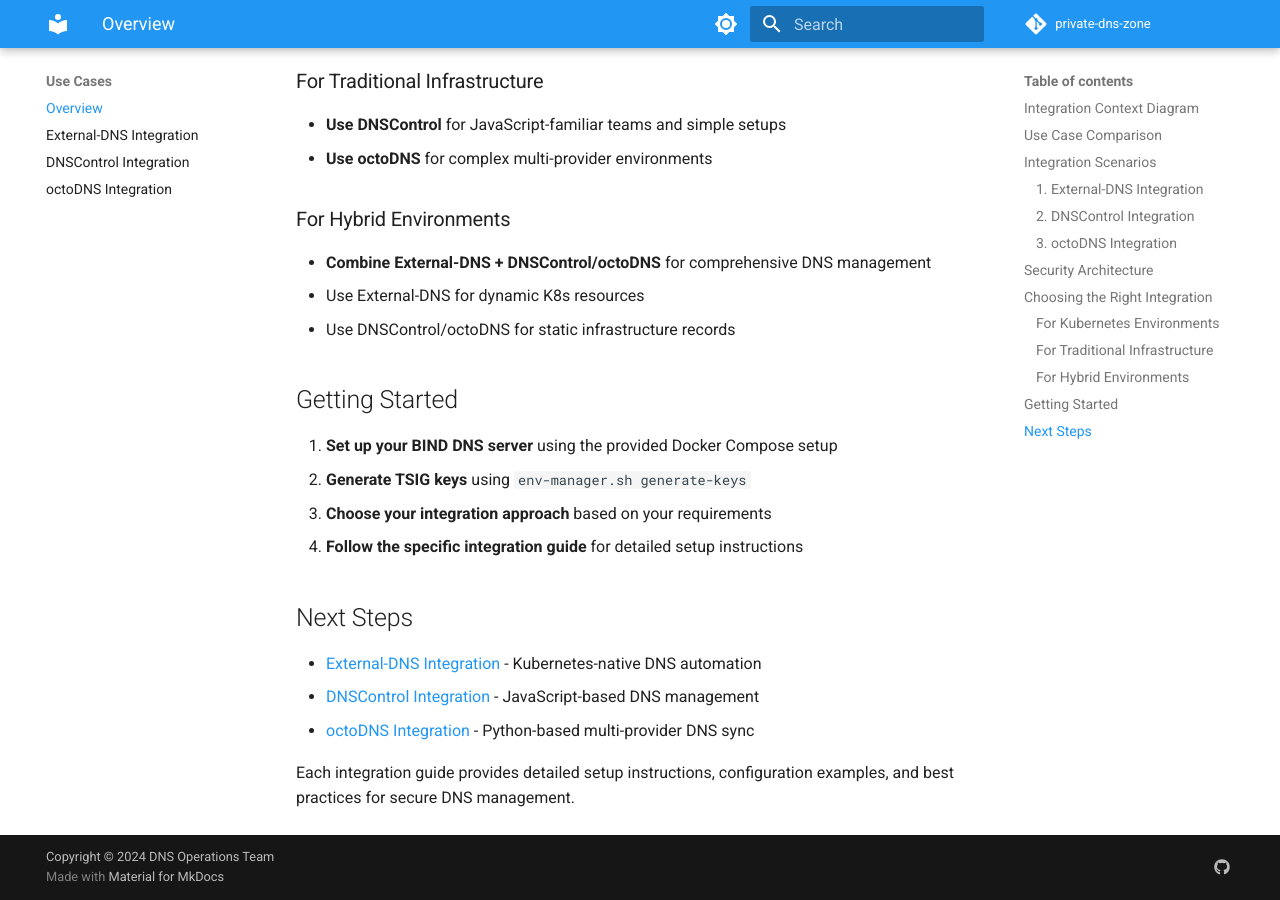
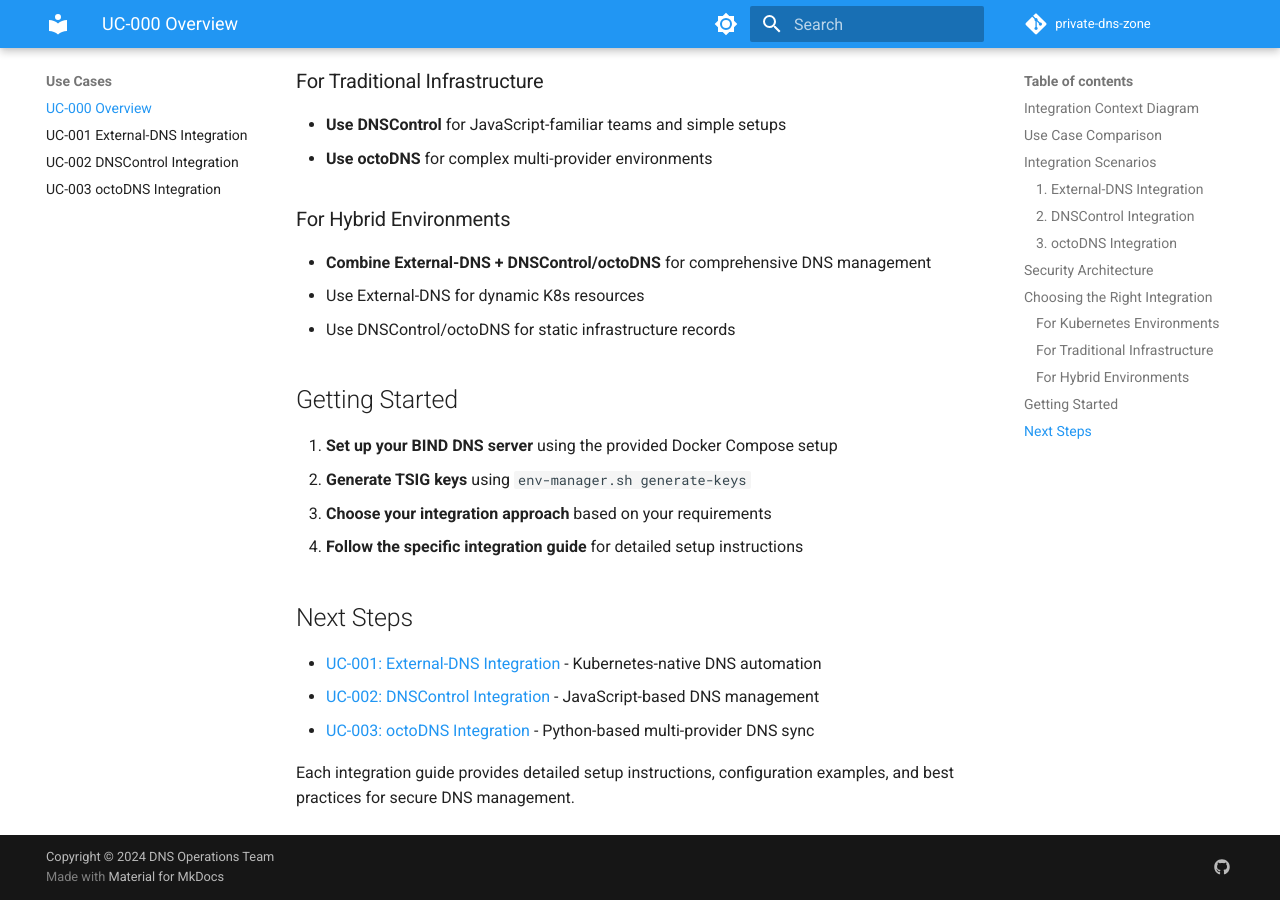
Before and after one commit to brunseba/private-dns-zone, an MkDocs documentation site: the page built from docs/use-cases/uc-000-overview.md, in a window 1280 px wide and 900 px high, scrolled down 3642 px. Built offline with MkDocs 1.6.1 and Material for MkDocs 9.7.7, drawn with Linux system fonts in a browser that asks for light colours; comment, search, counter and statistics services are not loaded; the version menu is left out; some of the changed text lies outside the part shown.

Commit message:
docs: add UC-XXX prefixes to all use case documentation
- Rename all use case files with UC-XXX prefixes for better organization
  - overview.md → uc-000-overview.md
  - external-dns.md → uc-001-external-dns.md
  - dnscontrol.md → uc-002-dnscontrol.md
  - octodns.md → uc-003-octodns.md
- Update all document titles with UC-XXX prefixes
- Update internal cross-references in overview to use new filenames
- Update MkDocs navigation to reflect new naming convention
- Maintain consistent numbering scheme for future use case additions

```diff
--- a/docs/use-cases/overview.md
+++ b/docs/use-cases/uc-000-overview.md
@@ -1,4 +1,4 @@
-# Use Cases Overview
+# UC-000: Use Cases Overview
 
 This section provides a comprehensive overview of the different ways to integrate with your BIND DNS server setup. Each use case addresses specific needs and deployment scenarios.
 
@@ -214,8 +214,8 @@ graph LR
 
 ## Next Steps
 
-- [External-DNS Integration](external-dns.md) - Kubernetes-native DNS automation
-- [DNSControl Integration](dnscontrol.md) - JavaScript-based DNS management
-- [octoDNS Integration](octodns.md) - Python-based multi-provider DNS sync
+- [UC-001: External-DNS Integration](uc-001-external-dns.md) - Kubernetes-native DNS automation
+- [UC-002: DNSControl Integration](uc-002-dnscontrol.md) - JavaScript-based DNS management
+- [UC-003: octoDNS Integration](uc-003-octodns.md) - Python-based multi-provider DNS sync
 
 Each integration guide provides detailed setup instructions, configuration examples, and best practices for secure DNS management.
--- a/mkdocs.yml
+++ b/mkdocs.yml
@@ -106,10 +106,10 @@ nav:
   - User Guide:
     - Basic Operations: user-guide/basic-operations.md
   - Use Cases:
-    - Overview: use-cases/overview.md
-    - External-DNS Integration: use-cases/external-dns.md
-    - DNSControl Integration: use-cases/dnscontrol.md
-    - octoDNS Integration: use-cases/octodns.md
+    - UC-000 Overview: use-cases/uc-000-overview.md
+    - UC-001 External-DNS Integration: use-cases/uc-001-external-dns.md
+    - UC-002 DNSControl Integration: use-cases/uc-002-dnscontrol.md
+    - UC-003 octoDNS Integration: use-cases/uc-003-octodns.md
   # Future sections (uncomment when pages are created):
   # - Configuration:
   #   - BIND Configuration: configuration/bind-config.md
```
Also changed, not shown: docs/use-cases/uc-001-external-dns.md (renamed from docs/use-cases/external-dns.md, +1 -1 lines), docs/use-cases/uc-002-dnscontrol.md (renamed from docs/use-cases/dnscontrol.md, +1 -1 lines), docs/use-cases/uc-003-octodns.md (renamed from docs/use-cases/octodns.md, +1 -1 lines).
